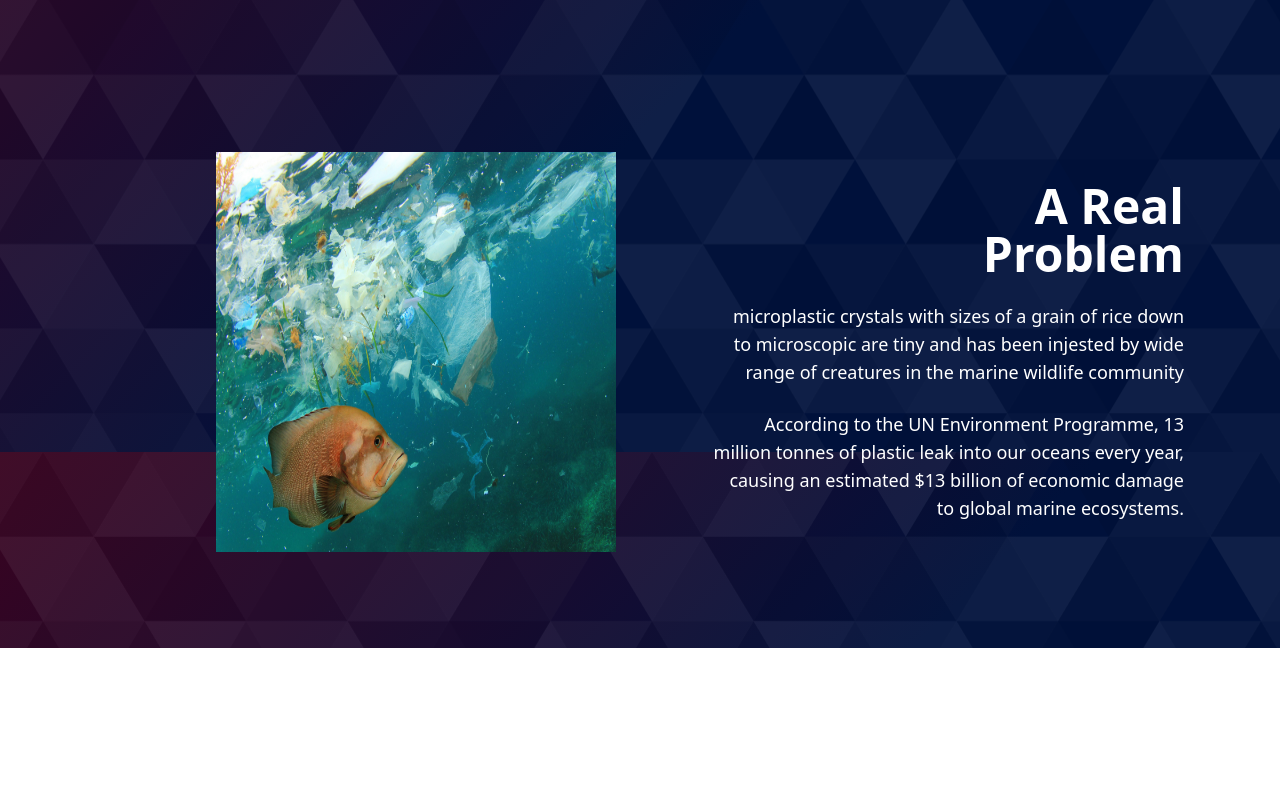
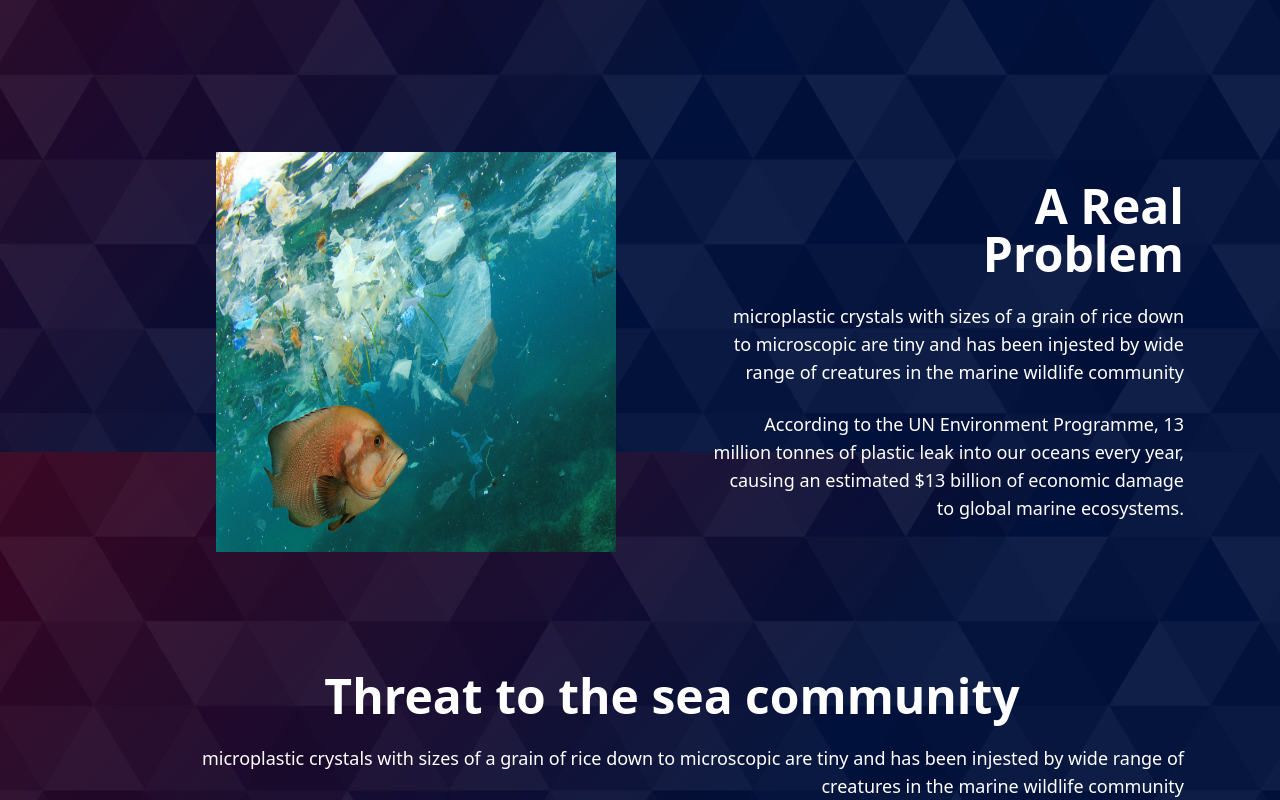
Before and after one commit to jessraphael/wth-seeturtle, a Next.js app: page / in a window 1280 px wide. Shown: the part 1948-2748 px from the top of the page. Before the commit the page ends 2596 px from the top, so only its background shows below. Built offline with nearby package versions, Linux system fonts and the light colour scheme.

Commit message:
Update AboutUs.tsx
ddd

```diff
--- a/components/AboutUs.tsx
+++ b/components/AboutUs.tsx
@@ -49,6 +49,22 @@ const AboutUs: FC = ({ children }) => {
         <br/>
         <br/>
       </div>
+      <div>
+        <br/>
+      <h1 className="text-white text-center text-5xl font-semibold">
+            <span className="font-semibold">Threat to the sea community</span>
+          </h1>
+          <p
+            className="text-right text-white text-lg font-light mt-6"
+          >
+            microplastic crystals with sizes of a grain of rice down to
+            microscopic are tiny and has been injested by wide range of
+            creatures in the marine wildlife community
+          </p>
+
+
+
+      </div>
     </div>
   );
 };
```
